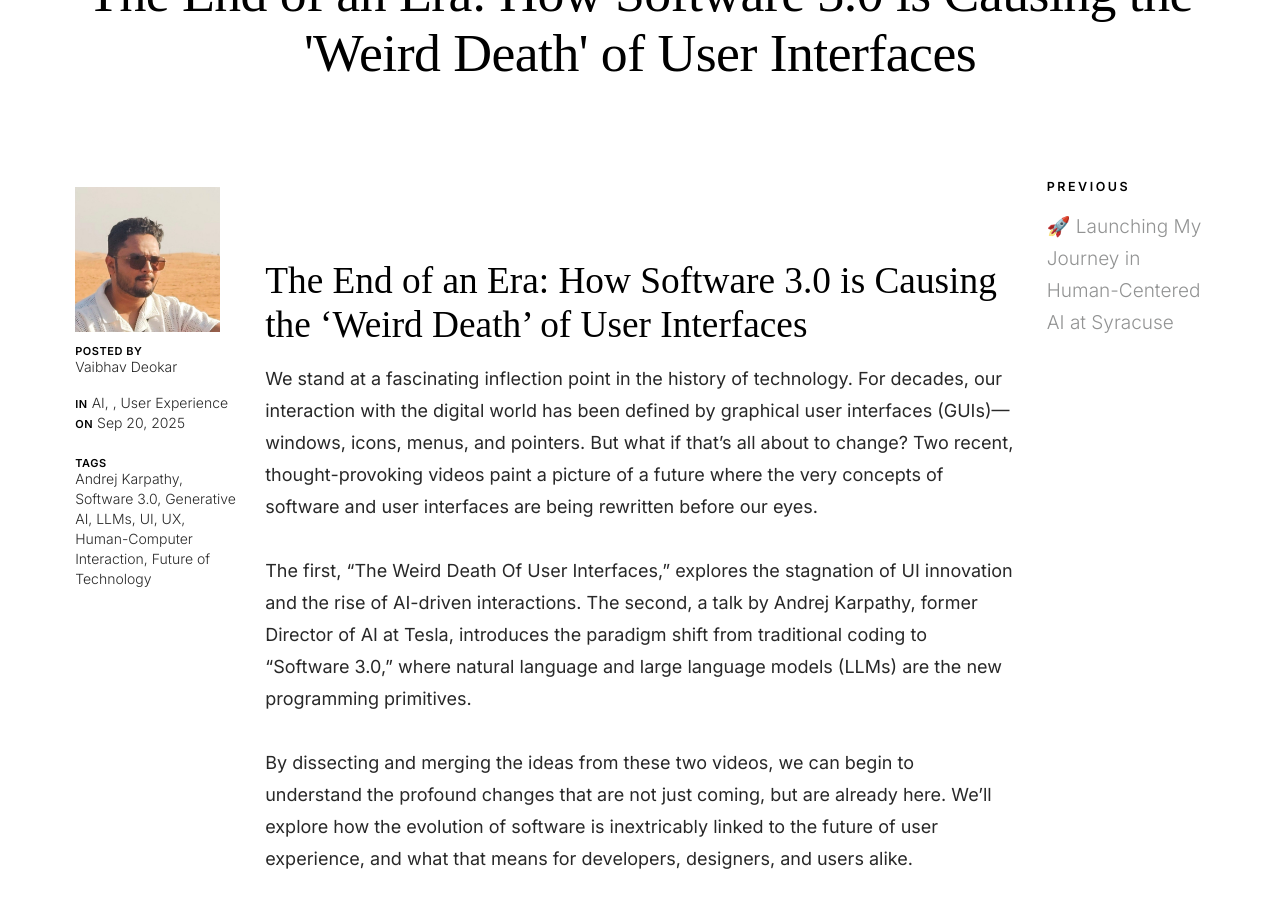
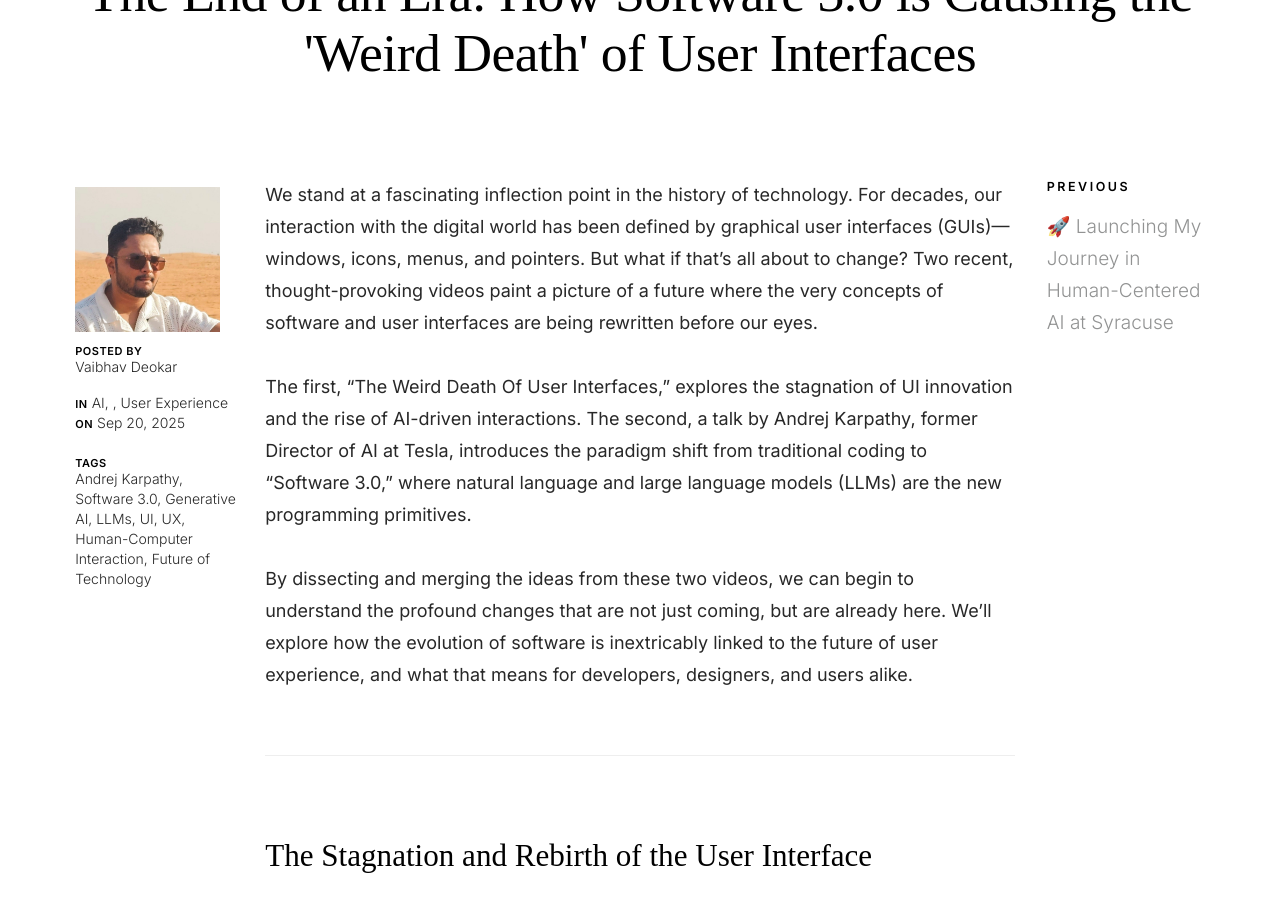
Before and after one commit to dev-ai-kar/vaibhavdeokar-portfolio, a Jekyll site: the page built from _posts/2025-09-20-software-3-and-the-weird-death-of-ui.md, in a window 1280 px wide and 900 px high, scrolled down 852 px. Built offline with Jekyll 4.4.1, drawn with Linux system fonts in a browser that asks for light colours; some web fonts are replaced.

Commit message:
fix(content): remove redundant section header in blog post on Software 3.0

```diff
--- a/_posts/2025-09-20-software-3-and-the-weird-death-of-ui.md
+++ b/_posts/2025-09-20-software-3-and-the-weird-death-of-ui.md
@@ -8,8 +8,6 @@ author: Vaibhav Deokar
 description: "A deep dive into the collision of Andrej Karpathy's 'Software 3.0' and the impending 'death' of traditional user interfaces, exploring what this means for the future of how we interact with technology."
 image: /images/thumbs/single/Karpathy-UI-Death.png
 ---
-
-## The End of an Era: How Software 3.0 is Causing the 'Weird Death' of User Interfaces
 
 We stand at a fascinating inflection point in the history of technology. For decades, our interaction with the digital world has been defined by graphical user interfaces (GUIs)—windows, icons, menus, and pointers. But what if that's all about to change? Two recent, thought-provoking videos paint a picture of a future where the very concepts of software and user interfaces are being rewritten before our eyes.
 
```
